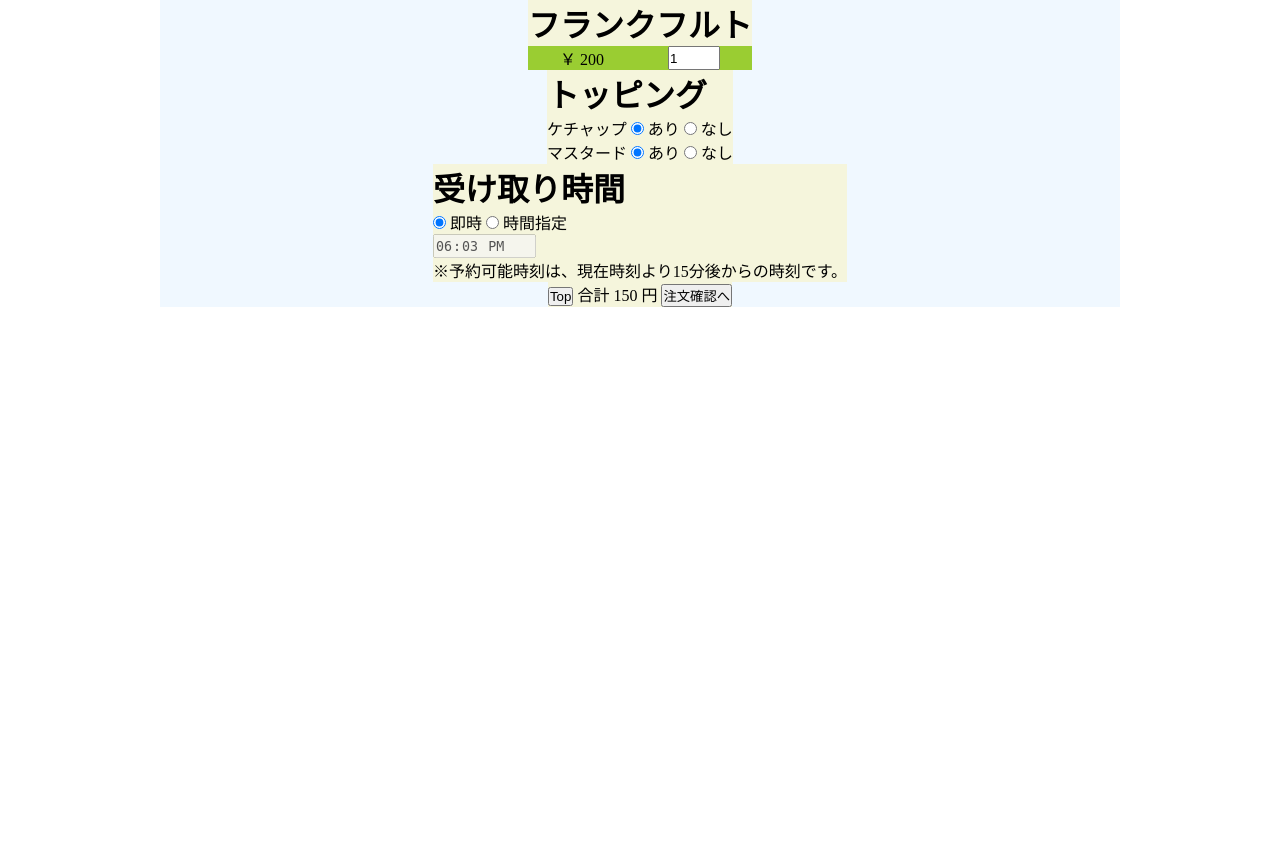
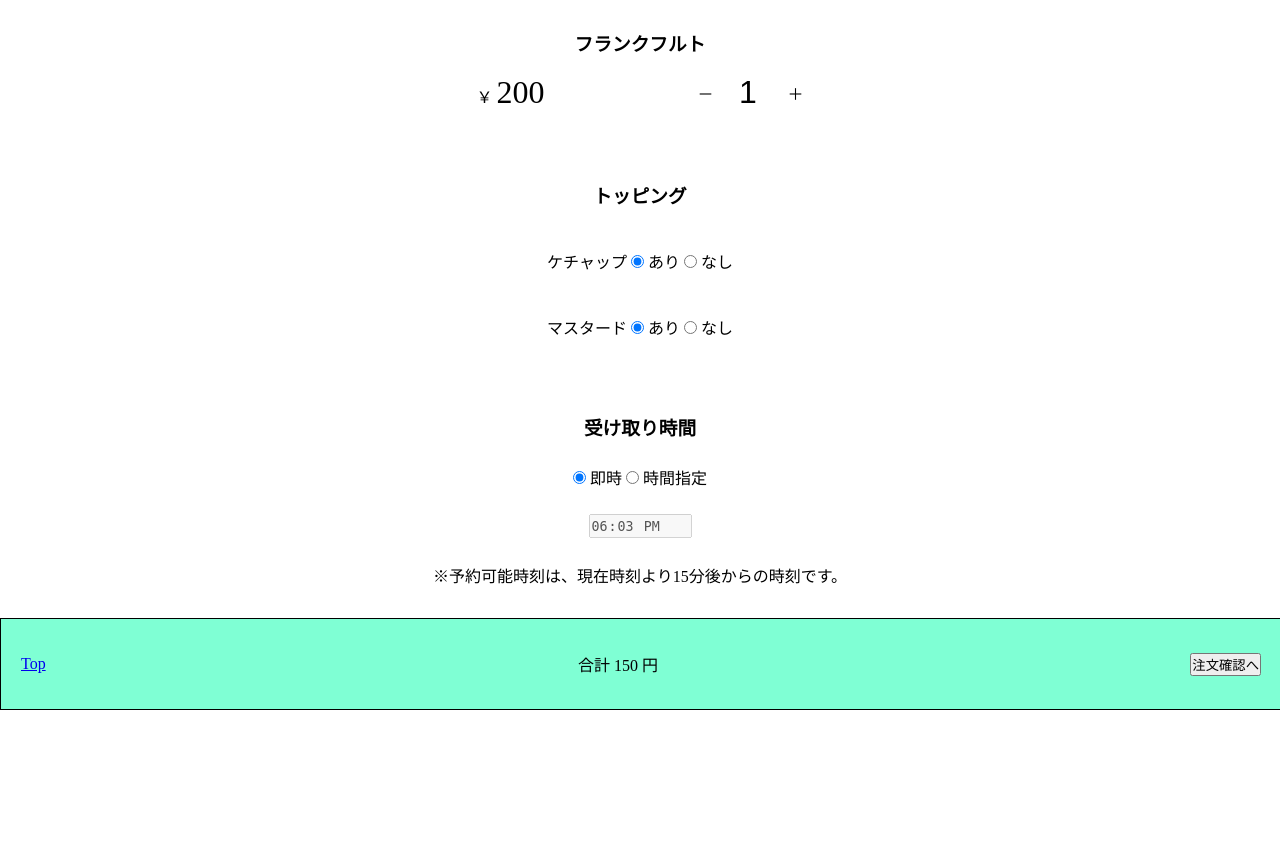
Before and after one commit to oithxs/mobile-order-2024, a Flask app: page /order in a window 1280 px wide. Shown: the part 90-943 px from the top of the page. Before the commit the page ends 397 px from the top, so only its background shows below. Run offline with Flask 3, Linux system fonts and the light colour scheme.

Commit message:
注文ページのレイアウトをさらに調整

```diff
--- a/Flask/static/css/user/order.css
+++ b/Flask/static/css/user/order.css
@@ -1,41 +1,106 @@
 .container{
+    min-height: 853px;
     width: 100%;
     max-width: 960px;
     margin-right: auto;
     margin-left: auto;
-    background-color: aliceblue;
+    /* background-color: aliceblue; */
     display: flex;
     flex-direction: column;
-    justify-content: center;
     align-items: center;
+    /* padding-top: 20px;
+    padding-bottom: 20px; */
+}
+
+.large{
+    font-size: 32px;
 }
 
 .inputContents{
     display: flex;
-    width: 100%;
+    width: 50%;
     justify-content: space-around;
-    background-color:yellowgreen;
+    align-items: center;
+    /* background-color: aquamarine; */
+    /* border: solid 1px; */
+}
+
+.spinButton{
+    display: flex;
+    align-items: center;
+}
+
+input[name="count"]{
+    text-align: center;
+    /* font-size: 32px; */
+    width: 2em;
+    max-width: 100%;
+    padding-left: 10px;
+    border: none;
+    outline: none;
+}
+
+.spin{
+    border: none;
+    background: none;
+    padding: 0;
+    margin: 0;
+    font: inherit;
+    color: inherit;
+    cursor: pointer;
+    outline: none;
 }
 
 .frankfurt{
+    height: 100px;
+    width: 100%;
     display: flex;
     flex-direction: column;
     align-items: center;
-    background-color: beige;
-}
-
-.frankfurt h1{
-    align-items: center;
+    justify-content: space-around;
+    /* background-color: bisque; */
+    padding-top: 20px;
+    padding-bottom: 20px;
+    /* border: solid 1px; */
 }
 
 .topping{
-    background-color: beige;
+    height: 200px;
+    width: 100%;
+    display: flex;
+    flex-direction: column;
+    align-items: center;
+    justify-content: space-around;
+    padding-top: 20px;
+    padding-bottom: 20px;
+    /* border: solid 1px; */
 }
 
 .reservationTime{
-    background-color: beige;
+    height: 200px;
+    width: 100%;
+    display: flex;
+    flex-direction: column;
+    align-items: center;
+    justify-content: space-around;
+    padding-top: 20px;
+    padding-bottom: 20px;
+    /* border: solid 1px; */
 }
 
-.bottomMenu{
-    background-color: beige;
+.footerMenu{
+    position: fixed;
+    bottom: 0;
+    width: 100%;
+    border: solid 1px;
+    background-color: aquamarine;
 }
+
+.footerContents{
+    height: 90px;
+    display: flex;
+    align-items: center;
+    justify-content: space-between;
+    padding-left: 20px;
+    padding-right: 20px;
+}
--- a/Flask/static/js/user/order.js
+++ b/Flask/static/js/user/order.js
@@ -45,6 +45,18 @@ window.onload = function () {
     document.getElementById('yes').addEventListener("click", function() {
         dialog.close();
     });
+
+    // マイナスのボタンの処理
+    document.getElementById('decrement').addEventListener('click', function() {
+
+    });
+
+    // プラスのボタンの処理
+    document.getElementById('increment').addEventListener('click', function() {
+        let count = document.getElementById('count');
+        count.value = String(parseInt(count.value) + 1);
+
+    });
 };
 
 // 受け取り時刻の選択欄の活性・非活性化
--- a/Flask/templates/user/order.html
+++ b/Flask/templates/user/order.html
@@ -11,14 +11,20 @@
         <form action="/confirm" id="orderForm" method="POST">
             <div class="container">
                 <div class="frankfurt">
-                    <h1>フランクフルト</h1>
+                    <h3>フランクフルト</h3>
                     <div class="inputContents">
-                        <label for="count">￥ 200</label>
-                        <input type="number" value="1" min="1" max="10" name="count" id="count">
+                        <label for="count">￥ <span class="large">200</span></label>
+                        <div class="spinButton">
+                            <button type="button" id="decrement" class="spin">－</button>
+                            <!-- <div class="minus">－</div> -->
+                            <input type="number" class="large" value="1" min="1" max="10" name="count" id="count" readonly>
+                            <!-- <div class="plus">＋</div> -->
+                            <button type="button" id="increment" class="spin">＋</button>
+                        </div>
                     </div>
                 </div>
                 <div class="topping">
-                    <h1>トッピング</h1>
+                    <h3>トッピング</h3>
                     <div class="toggleButton">
                         <label for="ketchup">ケチャップ</label>
                         <label for="ketchup">
@@ -43,7 +49,7 @@
                     </div>
                 </div>
                 <div class="reservationTime">
-                    <h1>受け取り時間</h1>
+                    <h3>受け取り時間</h3>
                     <div class="toggleButton">
                         <label for="wantToReserve">
                             <input type="radio" id="wantToReserve0" name="wantToReserve" value="false" onclick="changeDisabled()" checked>
@@ -54,22 +60,27 @@
                             時間指定
                         </label>
                     </div>
-                    <div class="setReservationTime">
-                        <label for="reservationTime"></label>
+                    <!-- <div class="setReservationTime"> -->
+                    <!-- <label for="reservationTime"></label> -->
                     <input type="hidden" id="reservationTime0" name="reservationTime" value="none">
                     <input type="time" id="reservationTime1" name="reservationTime" value="" disabled="disabled" required>
                     <p>
                         ※予約可能時刻は、現在時刻より15分後からの時刻です。
                     </p>
+                    <!-- </div> -->
                 </div>
             </div>
-                <div class="bottomMenu">
-                    <button type="button">Top</button>
+            <div class="footerMenu">
+                <div class="footerContents">
+                    <a href="/top">Top</a>
+                    <div class="resultMoney">
                         <span>合計</span>
                         <span id="resultMoney">150</span>
                         <span>円</span>
+                    </div>
                     <button type="submit">注文確認へ</button>
                 </div>
+                <!-- <button type="button" id="backToTop">Top</button> -->
             </div>
         </form>
 
```
Lines whose indentation alone changed are shown as unchanged.
